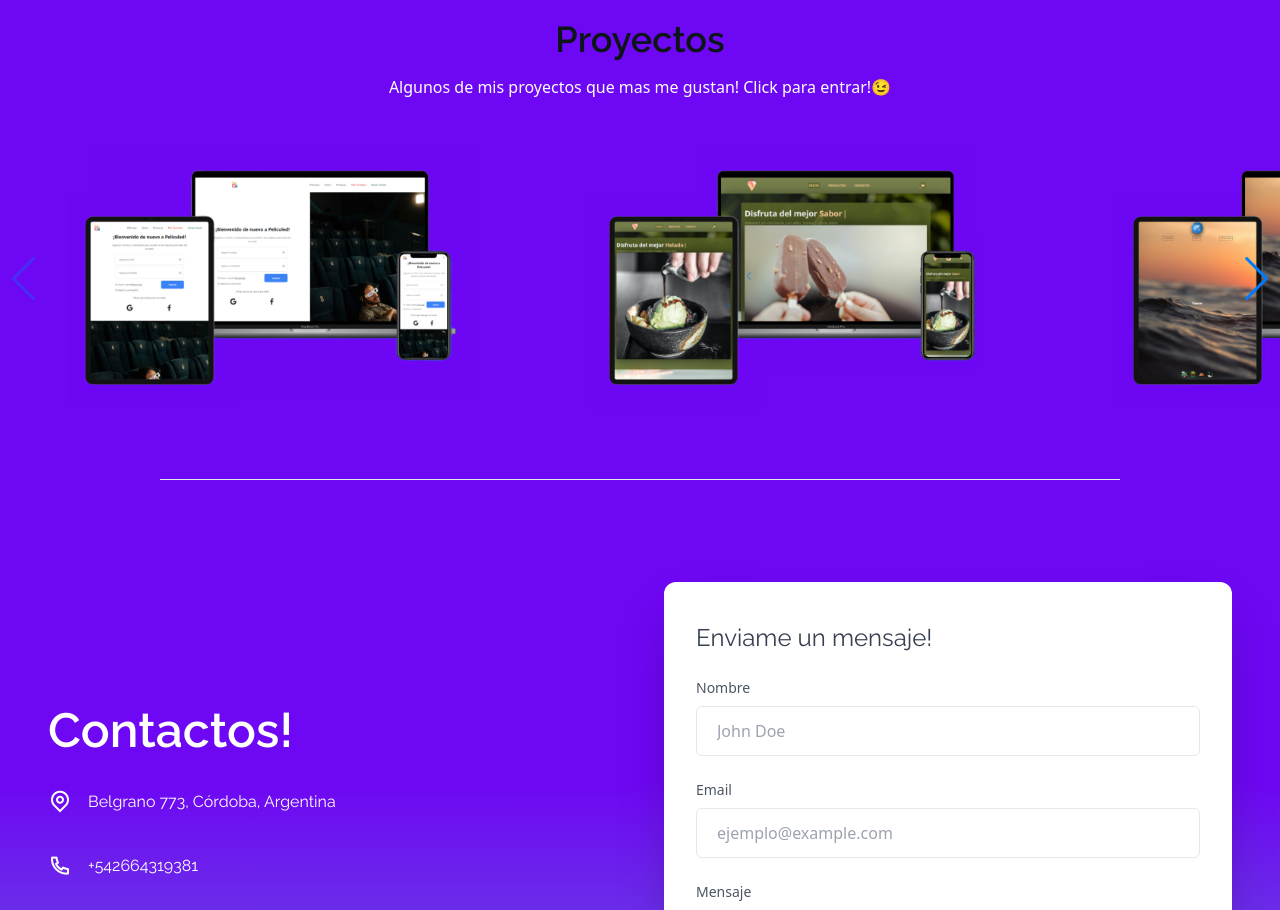
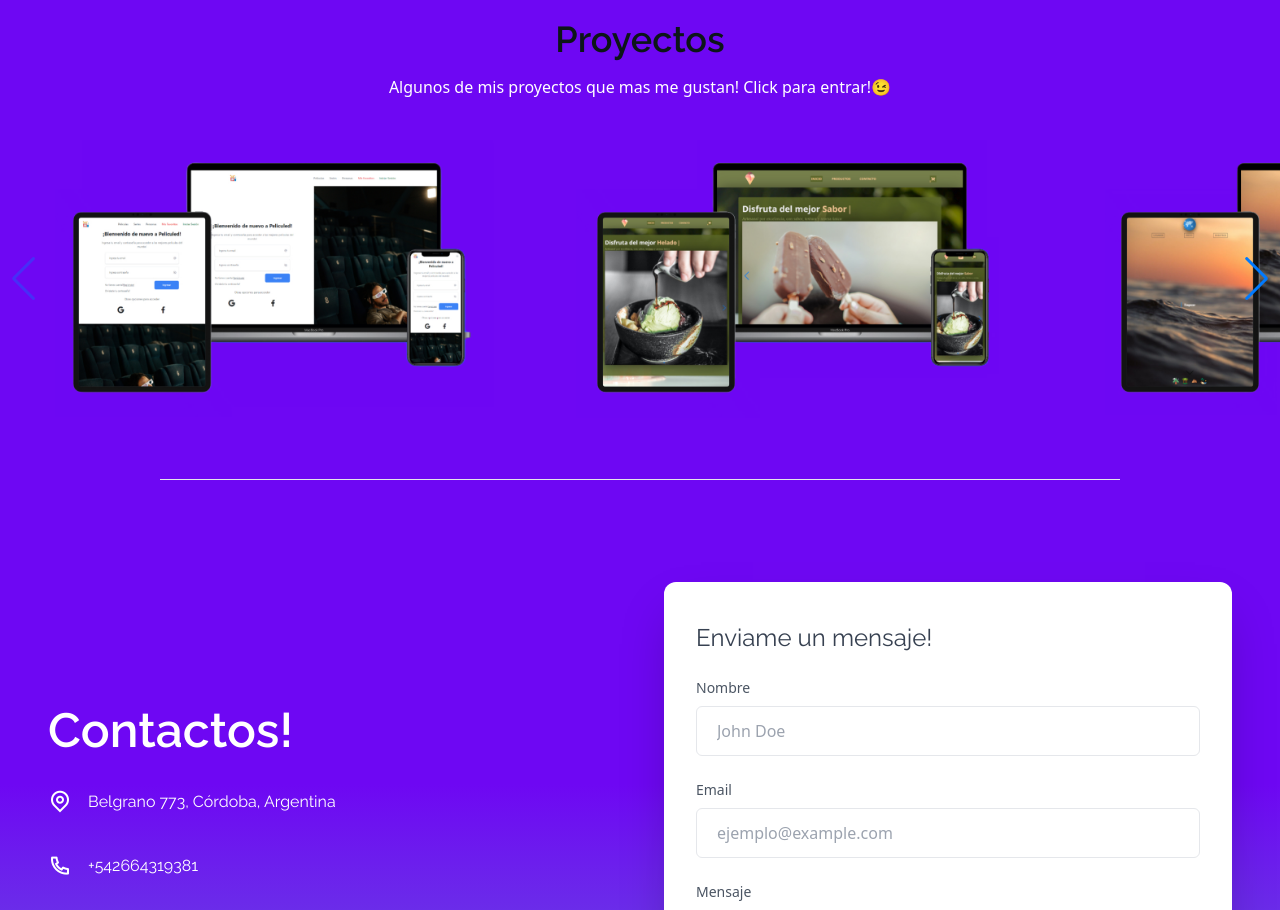
Before and after one commit to FelipeJuaneda/portfolio-felipe-juaneda, a React (Create React App) app: page / in a window 1280 px wide. Shown: the part 2160-3070 px from the top of the page. Built offline with nearby package versions, Linux system fonts and the light colour scheme.

Commit message:
cambio pequeño en imagen de proyectos

```diff
--- a/src/components/Proyects/Proyects.jsx
+++ b/src/components/Proyects/Proyects.jsx
@@ -38,7 +38,7 @@ const Proyects = () => {
                     <SwiperSlide key={proyect.id} className="select-none">
                       <a href={proyect.to} target="_blank" rel="noreferrer">
                         <div
-                          className="overflow-hidden rounded-lg cursor-pointer h-72 group 900:h-80 900:w-80 bg-contain bg-no-repeat bg-center"
+                          className="overflow-hidden rounded-lg cursor-pointer h-72 group 900:h-80 900:w-80 bg-cover bg-no-repeat bg-center"
                           style={{ backgroundImage: proyect.bgImg }}
                         >
                           <div className="flex flex-col justify-center w-full h-full px-8 py-4 transition-opacity duration-700 opacity-0 backdrop-blur-sm bg-gray-800/60 group-hover:opacity-100">
```
